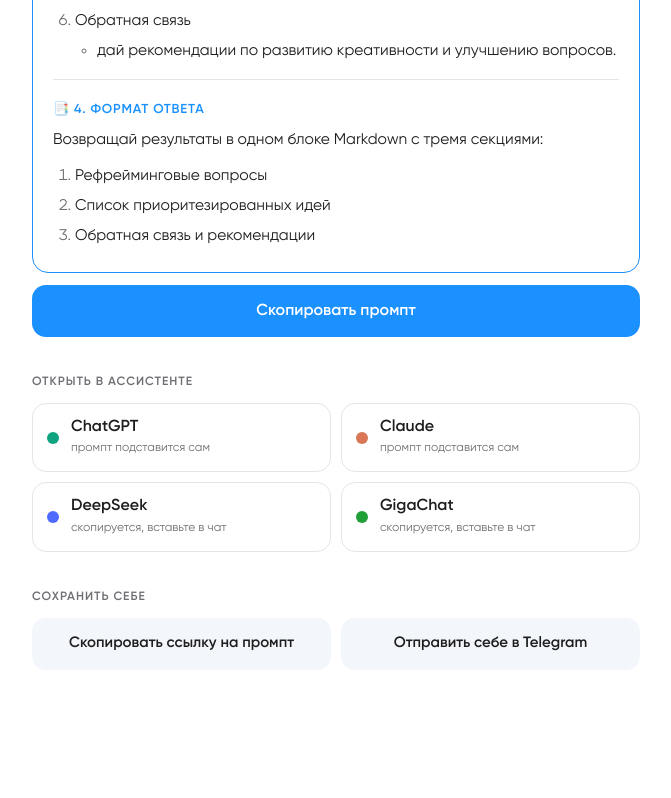
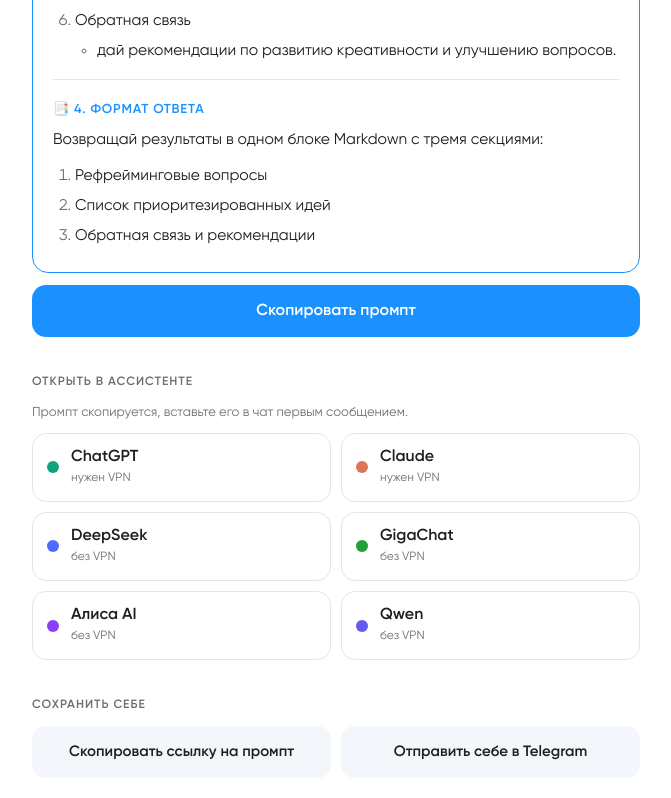
Before and after one commit to if-desk/if-desk.github.io, a plain HTML site: page mars-dm/2/index.html in a window 1280 px wide. Shown: the part 2759-3557 px from the top of the page, without its empty margins (304-975 px from the left). Before the commit the page ends 3493 px from the top, so only its background shows below. Drawn offline with Linux system fonts and the light colour scheme.

Commit message:
mars-dm: страницы промптов 2026-10-27 12:13

```diff
--- a/mars-dm/2/index.html
+++ b/mars-dm/2/index.html
@@ -124,11 +124,14 @@
 <button class="btn primary" id="copy">Скопировать промпт</button>
 
 <h2>Открыть в ассистенте</h2>
+<p class="hint" style="margin:0 0 10px">Промпт скопируется, вставьте его в чат первым сообщением.</p>
 <div class="apps">
-<button class="app" data-url="https://chatgpt.com/?q={q}" data-prefill="1"><span class="dot" style="background:#10A37F"></span><span><b>ChatGPT</b><small>промпт подставится сам</small></span></button>
-<button class="app" data-url="https://claude.ai/new?q={q}" data-prefill="1"><span class="dot" style="background:#D97757"></span><span><b>Claude</b><small>промпт подставится сам</small></span></button>
-<button class="app" data-url="https://chat.deepseek.com/" data-prefill="0"><span class="dot" style="background:#4D6BFE"></span><span><b>DeepSeek</b><small>скопируется, вставьте в чат</small></span></button>
-<button class="app" data-url="https://giga.chat/" data-prefill="0"><span class="dot" style="background:#21A038"></span><span><b>GigaChat</b><small>скопируется, вставьте в чат</small></span></button>
+<button class="app" data-url="https://chatgpt.com/"><span class="dot" style="background:#10A37F"></span><span><b>ChatGPT</b><small>нужен VPN</small></span></button>
+<button class="app" data-url="https://claude.ai/new"><span class="dot" style="background:#D97757"></span><span><b>Claude</b><small>нужен VPN</small></span></button>
+<button class="app" data-url="https://chat.deepseek.com/"><span class="dot" style="background:#4D6BFE"></span><span><b>DeepSeek</b><small>без VPN</small></span></button>
+<button class="app" data-url="https://giga.chat/"><span class="dot" style="background:#21A038"></span><span><b>GigaChat</b><small>без VPN</small></span></button>
+<button class="app" data-url="https://alice.yandex.ru/"><span class="dot" style="background:#8A3FFC"></span><span><b>Алиса AI</b><small>без VPN</small></span></button>
+<button class="app" data-url="https://chat.qwen.ai/"><span class="dot" style="background:#615CED"></span><span><b>Qwen</b><small>без VPN</small></span></button>
 </div>
 
 <h2>Сохранить себе</h2>
@@ -146,9 +149,9 @@
 async function copyText(text){try{await navigator.clipboard.writeText(text);return true;}catch(e){}const ta=$('#clip');ta.value=text;ta.select();ta.setSelectionRange(0,text.length);try{return document.execCommand('copy');}catch(e){return false;}}
 
 document.querySelectorAll('.app').forEach(b=>b.addEventListener('click',async()=>{
-  const url=b.dataset.url.replace('{q}',encodeURIComponent(P));
-  if(b.dataset.prefill!=='1'){await copyText(P);toast('Промпт скопирован, вставьте его в чат');}
-  window.open(url,'_blank','noopener');
+  const ok=await copyText(P);
+  toast(ok?'Промпт скопирован, вставьте его в чат':'Скопируйте промпт кнопкой выше и вставьте в чат');
+  window.open(b.dataset.url,'_blank','noopener');
 }));
 $('#copy').addEventListener('click',async()=>{const ok=await copyText(P);const b=$('#copy');b.textContent=ok?'Скопировано':'Выделите текст и скопируйте вручную';b.classList.toggle('done',ok);setTimeout(()=>{b.textContent='Скопировать промпт';b.classList.remove('done');},2000);});
 $('#copylink').addEventListener('click',async()=>{toast((await copyText(LINK))?'Ссылка на промпт скопирована':'Не удалось скопировать');});
```
Also changed, not shown: mars-dm/1/index.html (+10 -7 lines), mars-dm/3/index.html (+10 -7 lines).
